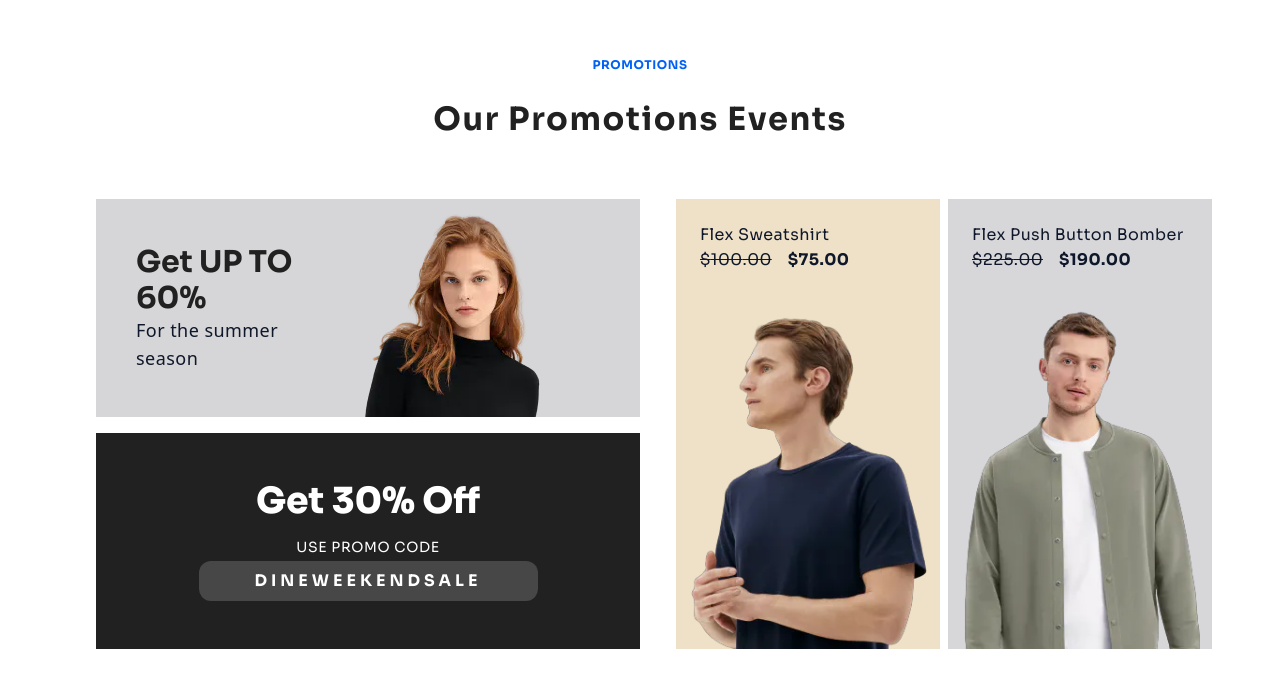
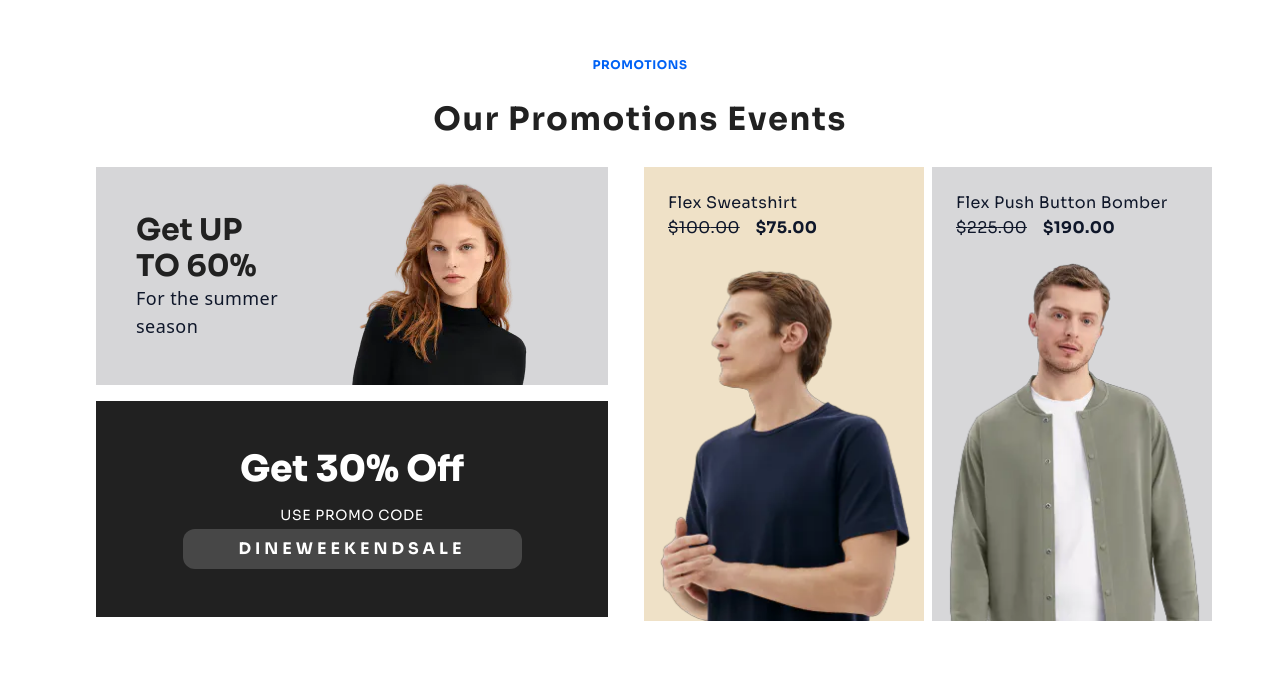
Before and after one commit to jawwad-ali/hackathon, a Next.js app: page / in a window 1280 px wide. Shown: the part 929-1616 px from the top of the page. Built offline with nearby package versions, Linux system fonts and the light colour scheme.

Commit message:
fix width issue

```diff
--- a/app/components/Promotions.tsx
+++ b/app/components/Promotions.tsx
@@ -14,7 +14,7 @@ const sora = Sora({ subsets: ["latin"] });
 const Promotions = () => {
   return (
     <div className="my-10 lg:my-28">
-      <div className="text-center ">
+      <div className="text-center">
         <span
           className={`${sora.className} font-bold uppercase text-center text-xs text-[#0062f5] tracking-wider`}
         >
@@ -28,9 +28,9 @@ const Promotions = () => {
       </div>
 
       {/* Products */}
-      <div className="flex lg:flex-row flex-col w-full">
+      <div className="flex lg:flex-row flex-col w-full -mt-8">
         {/* Left Side */}
-        <div className="flex flex-col gap-2 mt-14 mx-8 w-full lg:w-1/2">
+        <div className="flex flex-col gap-2 mt-14 px-8 w-full lg:w-1/2">
           <div className="bg-[#d6d6d8] lg:grid gap-2 lg:justify-between">
             <div className="w-full px-4 flex flex-col lg:flex-row justify-center items-center">
               <div className="lg:w-1/2 w-full text-center lg:text-start mt-4 lg:mt-0">
@@ -80,10 +80,7 @@ const Promotions = () => {
         </div>
 
         {/* Right Side */}
-        <div
-          className="lg:w-1/2 flex flex-col lg:flex-row pt-6 px-8 lg:px-0 mt-8
-         w-full"
-        >
+        <div className="lg:w-1/2 flex flex-col lg:flex-row pt-6 px-8 lg:px-0 mt-8 w-full">
           <PromotionCard
             productName="Flex Sweatshirt"
             currentPrice={75}
```
